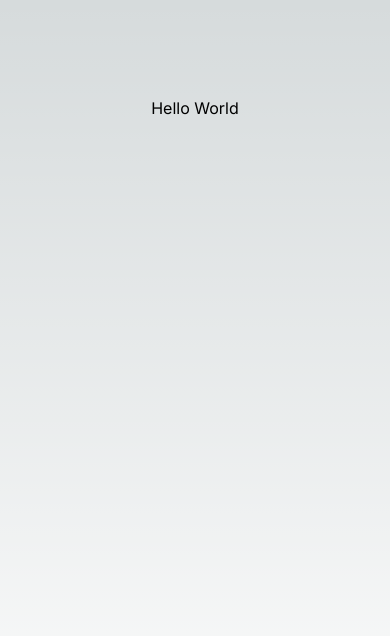
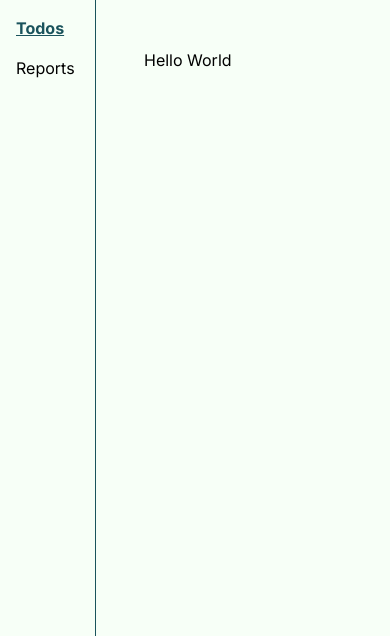
Before and after one commit to paul-macfarlane/todo-next, a Next.js app: page / in a window 390 px wide. Shown: the top 636 px of the page. Built offline with nearby package versions, Linux system fonts and the light colour scheme.

Commit message:
setup a layout and minor theming

```diff
--- /dev/null
+++ b/src/app/components/navbar.tsx
@@ -0,0 +1,42 @@
+// this a client component because this needs "usePathname" hook to get current route.
+// there is a workaround where server components can get the url path using middleware that I can also look into and make this a server component
+"use client";
+
+import { usePathname } from "next/navigation";
+import Link from "next/link";
+import { UserButton } from "@clerk/nextjs";
+
+const routes = [
+  {
+    path: "/",
+    href: "/?date=today",
+    name: "Todos",
+  },
+  {
+    path: "/reports",
+    href: "/reports",
+    name: "Reports",
+  },
+];
+
+const Navbar = () => {
+  const pathname = usePathname();
+
+  return (
+    <nav className="border-r border-primary min-w-24 max-w-[6rem] sm:min-w-80 sm:max-w-xs h-screen p-4 sm:p-10 flex flex-col gap-4">
+      <UserButton afterSignOutUrl="/" />
+
+      {routes.map(({ path, href, name }) => (
+        <Link
+          key={name}
+          className={`${pathname === path ? "text-primary font-bold underline" : ""} hover:text-primary hover:font-bold focus:text-primary focus:font-bold`}
+          href={href}
+        >
+          {name}
+        </Link>
+      ))}
+    </nav>
+  );
+};
+
+export default Navbar;
--- a/src/app/globals.css
+++ b/src/app/globals.css
@@ -2,18 +2,42 @@
 @tailwind components;
 @tailwind utilities;
 
+h1 {
+  font-size: 2em;
+  font-weight: bolder;
+}
+
+h2 {
+  font-size: 1.5em;
+  font-weight: bolder;
+}
+
+h3 {
+  font-size: 1.17em;
+  font-weight: bolder;
+}
+
+h4 {
+  font-size: 1em;
+  font-weight: bolder;
+}
+
+h5 {
+  font-size: 0.83em;
+  font-weight: bolder;
+}
+
+h6 {
+  font-size: 0.67em;
+  font-weight: bolder;
+}
+
 :root {
-  --foreground-rgb: 0, 0, 0;
-  --background-start-rgb: 214, 219, 220;
-  --background-end-rgb: 255, 255, 255;
+  --primary: #1a535c;
+  --secondary: #4ecdc4;
+  --tertiary: #f7fff7;
 }
 
 body {
-  color: rgb(var(--foreground-rgb));
-  background: linear-gradient(
-      to bottom,
-      transparent,
-      rgb(var(--background-end-rgb))
-    )
-    rgb(var(--background-start-rgb));
+  background: var(--tertiary);
 }
--- a/src/app/layout.tsx
+++ b/src/app/layout.tsx
@@ -2,6 +2,7 @@ import type { Metadata } from "next";
 import { Inter } from "next/font/google";
 import "./globals.css";
 import { ClerkProvider } from "@clerk/nextjs";
+import Navbar from "@/app/components/navbar";
 
 const inter = Inter({ subsets: ["latin"] });
 
@@ -18,7 +19,13 @@ export default function RootLayout({
   return (
     <ClerkProvider>
       <html lang="en">
-        <body className={inter.className}>{children}</body>
+        <body className={`${inter.className} flex`}>
+          <Navbar />
+
+          <main className="flex min-h-screen flex-col items-center justify-between p-12 sm:p-24">
+            {children}
+          </main>
+        </body>
       </html>
     </ClerkProvider>
   );
--- /dev/null
+++ b/src/app/not-found.tsx
@@ -0,0 +1,8 @@
+export default function NotFound() {
+  return (
+    <div>
+      <h2>Not Found</h2>
+      <p>Could not find requested resource</p>
+    </div>
+  );
+}
--- a/src/app/page.tsx
+++ b/src/app/page.tsx
@@ -1,10 +1,3 @@
-import { UserButton } from "@clerk/nextjs";
-
 export default function Home() {
-  return (
-    <main className="flex min-h-screen flex-col items-center justify-between p-24">
-      Hello World
-      <UserButton afterSignOutUrl="/" />
-    </main>
-  );
+  return <div>Hello World</div>;
 }
--- /dev/null
+++ b/src/app/reports/page.tsx
@@ -0,0 +1,5 @@
+const ReportsPage = () => {
+  return <div>Reports Page</div>;
+};
+
+export default ReportsPage;
--- a/tailwind.config.ts
+++ b/tailwind.config.ts
@@ -7,6 +7,11 @@ const config: Config = {
     "./src/app/**/*.{js,ts,jsx,tsx,mdx}",
   ],
   theme: {
+    colors: {
+      primary: "var(--primary)",
+      secondary: "var(--secondary)",
+      tertiary: "var(--tertiary)",
+    },
     extend: {
       backgroundImage: {
         "gradient-radial": "radial-gradient(var(--tw-gradient-stops))",
```
